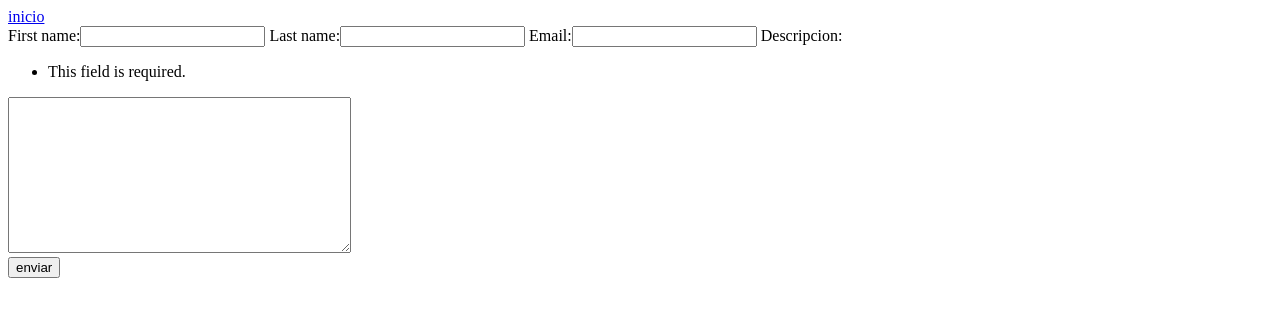
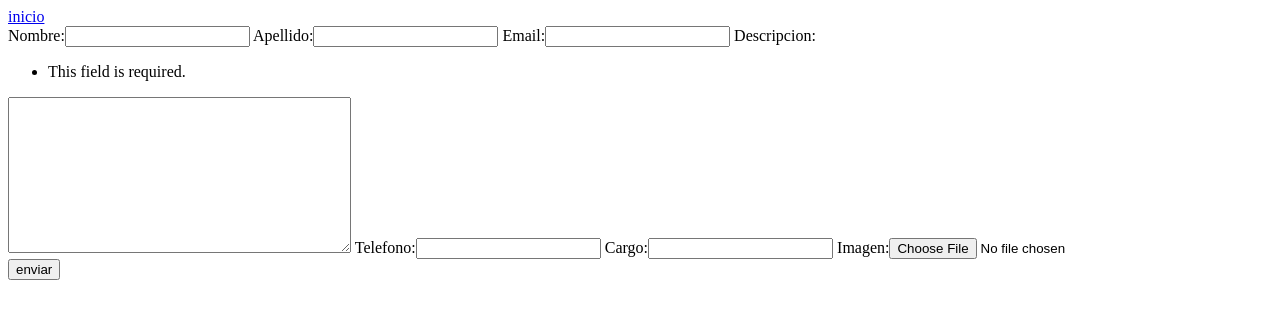
Before and after one commit to FrancoAlfano/um2021g1, a Django app: page /perfil/editar in a window 1280 px wide. Shown: the top 319 px of the page. Run offline with Django 3.2, Linux system fonts and the light colour scheme; a user stored in the database is signed in.

Commit message:
Cambios Detalles y Organizacion
Se agregaron campos faltantes para mejorar la informacion del usuario
registrado y se mejoro la organizacion del proyecto para no sorprendernos
con codigo fantasma, ademas se eliminaron campos inutiles.

```diff
--- a/Implementacion/Microblogging/MB/admin.py
+++ b/Implementacion/Microblogging/MB/admin.py
@@ -3,7 +3,7 @@ from .models import Perfil, Mensajes, Agregar_Seguidor
 
 @admin.register(Perfil)
 class PerfilAdmin(admin.ModelAdmin):
-    list_display = ('usuario', 'bio', 'web','first_name','last_name','email')
+    list_display = ('usuario','nombre','apellido','email')
 
 class MensajesAdmin(admin.ModelAdmin):
     list_display=('usuario','fecha','mensaje','etiqueta')
--- a/Implementacion/Microblogging/MB/forms.py
+++ b/Implementacion/Microblogging/MB/forms.py
@@ -5,8 +5,8 @@ from django.contrib.auth.models import User
 from .models import Perfil, Mensajes, Agregar_Seguidor
 
 class SignUpForm(UserCreationForm):
-    first_name = forms.CharField(max_length=140, required=True)
-    last_name = forms.CharField(max_length=140, required=False)
+    nombre = forms.CharField(max_length=140, required=True)
+    apellido = forms.CharField(max_length=140, required=False)
     email = forms.EmailField(required=True)
 
     class Meta:
@@ -14,8 +14,8 @@ class SignUpForm(UserCreationForm):
         fields = (
             'username',
             'email',
-            'first_name',
-            'last_name',
+            'nombre',
+            'apellido',
             'password1',
             'password2',
         )
@@ -34,4 +34,4 @@ class PerfilForm(forms.ModelForm):
     descripcion = forms.CharField(widget=forms.Textarea)
     class Meta:
         model = Perfil
-        fields=['first_name','last_name','email','descripcion']
+        fields=['nombre','apellido','email','descripcion','telefono','cargo','imagen']
--- a/Implementacion/Microblogging/MB/models.py
+++ b/Implementacion/Microblogging/MB/models.py
@@ -8,12 +8,13 @@ from datetime import datetime, timedelta
 seleccion_estado_etiqueta=[(1,'trabajo'),(2,'cuentas'),(3,'facturas')]
 
 class Perfil(models.Model):
-    usuario = models.OneToOneField(User, on_delete=models.CASCADE)
-    bio = models.CharField(max_length=255, blank=True)
-    web = models.URLField(blank=True)
-    first_name = models.CharField(max_length=50, blank=True)
-    last_name = models.CharField(max_length=50, blank=True)
-    email = models.CharField(max_length=100, blank=True)
+    usuario=models.OneToOneField(User, on_delete=models.CASCADE)
+    nombre=models.CharField(max_length=50, blank=True)
+    apellido=models.CharField(max_length=50, blank=True)
+    email=models.EmailField(blank=True)
+    telefono=models.IntegerField(max_length=10, blank=True, null=True)
+    cargo=models.CharField(max_length=50, blank=True)
+    imagen=models.ImageField(upload_to='Photos', blank=True)
 
     # Python 3
     def __str__(self):
--- a/Implementacion/Microblogging/MB/templates/MB/Seguidores/seguidores_tablón.html
+++ b/Implementacion/Microblogging/MB/templates/MB/Siguiendo/siguiendo_tablón.html
@@ -13,8 +13,8 @@
         </tr>
     </thead>
     <tbody>
-        {% if seguidores %}
-        {% for seguidor in seguidores %}
+        {% if siguiendo %}
+        {% for seguidor in siguiendo %}
         <tr>
             <td>{{seguidor.seguidor}}</td>
             <td>
--- a/Implementacion/Microblogging/MB/views.py
+++ b/Implementacion/Microblogging/MB/views.py
@@ -6,6 +6,8 @@ from .models import Agregar_Seguidor
 from .forms import SignUpForm, MensajesForm,Agregar_SeguidorForm,PerfilForm
 from django.contrib.auth.views import LoginView, LogoutView
 
+
+#ENDPOINT LOGIN
 
 class SignUpView(CreateView):
     model = Perfil
@@ -22,28 +24,11 @@ class SignUpView(CreateView):
         login(self.request, usuario)
         return redirect('/')
 
-class BienvenidaView(TemplateView):
-   template_name = 'MB/bienvenida.html'
-
 class SignInView(LoginView):
     template_name = 'iniciar_sesion.html'
 
 class SignOutView(LogoutView):
     pass
-
-#TODO:encontrar la manera de redirigir la pagina que no esta autenticada
-#class Prueba(TemplateView):
-    #template_name = 'MB/prueba.html'
-
-    # def get(self, request, *args, **kwargs):
-    #     username = request.POST['username']
-    #     password = request.POST['password1']
-    #     usuario = authenticate(request, username=username, password=password)
-    #     login(request, user)
-    #     if usuario is not None:
-    #         pass
-    #     else:
-    #         print("no paso")
 
 #ENDPOINT TABLÓN DE ANUNCIOS
 
@@ -85,21 +70,21 @@ def eliminar_mensaje_tablón(request, id_mensaje):
 #ENDPOINT SEGUIDORES Y SEGUIDOS
 
 def consultar_siguiendo(request):
-    seguidores=Agregar_Seguidor.objects.filter(usuario=request.user.perfil)
-    contexto={'seguidores':seguidores}
-    return render(request, 'MB/Seguidores/seguidores_tablón.html',contexto)
+    siguiendo=Agregar_Seguidor.objects.filter(usuario=request.user.perfil)
+    contexto={'siguiendo':siguiendo}
+    return render(request, 'MB/Siguiendo/siguiendo_tablón.html',contexto)
 
 def eliminar_siguiendo(request, id_siguiendo):
     siguiendo=Agregar_Seguidor.objects.get(id=id_siguiendo)
     if request.method == 'POST':
         siguiendo.delete()
         return redirect('ConsultarSiguiendo')
-    return render(request, 'MB/Seguidores/siguiendo_eliminar.html', {'siguiendo':siguiendo})
+    return render(request, 'MB/Siguiendo/siguiendo_eliminar.html', {'siguiendo':siguiendo})
 
 def listar_usuarios(request):
     usuarios=Perfil.objects.all()
     contexto={'usuarios':usuarios}
-    return render(request, 'MB/Seguidores/lista_usuarios.html',contexto)
+    return render(request, 'MB/Siguiendo/lista_usuarios.html',contexto)
 
 #TODO:corregir
 def añadir_seguido(request, id_seguido):
--- a/Implementacion/Microblogging/requirements.txt
+++ b/Implementacion/Microblogging/requirements.txt
@@ -1 +1,2 @@
 Django==3.2.4
+Pillow==8.2.0
```
Also changed, not shown: Implementacion/Microblogging/Microblogging/urls.py (+6 -2 lines), Implementacion/Microblogging/MB/migrations/0006_auto_20210613_1930.py (deleted), Implementacion/Microblogging/MB/migrations/0006_auto_20210616_1352.py (added), Implementacion/Microblogging/MB/templates/MB/Siguiendo/lista_usuarios.html (renamed from Implementacion/Microblogging/MB/templates/MB/Seguidores/lista_usuarios.html), Implementacion/Microblogging/MB/templates/MB/Siguiendo/siguiendo_eliminar.html (renamed from Implementacion/Microblogging/MB/templates/MB/Seguidores/siguiendo_eliminar.html), Implementacion/Microblogging/db.sqlite3.
